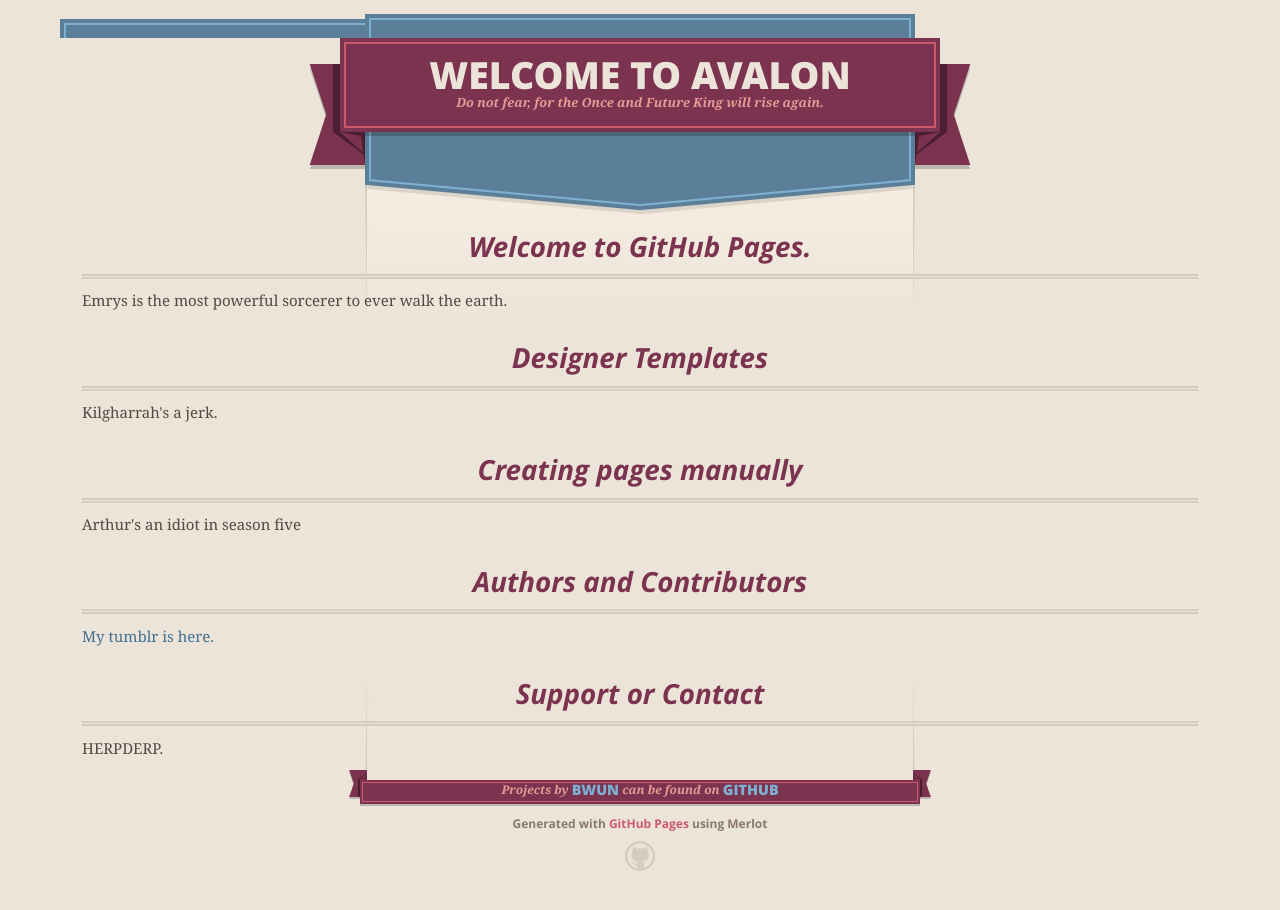
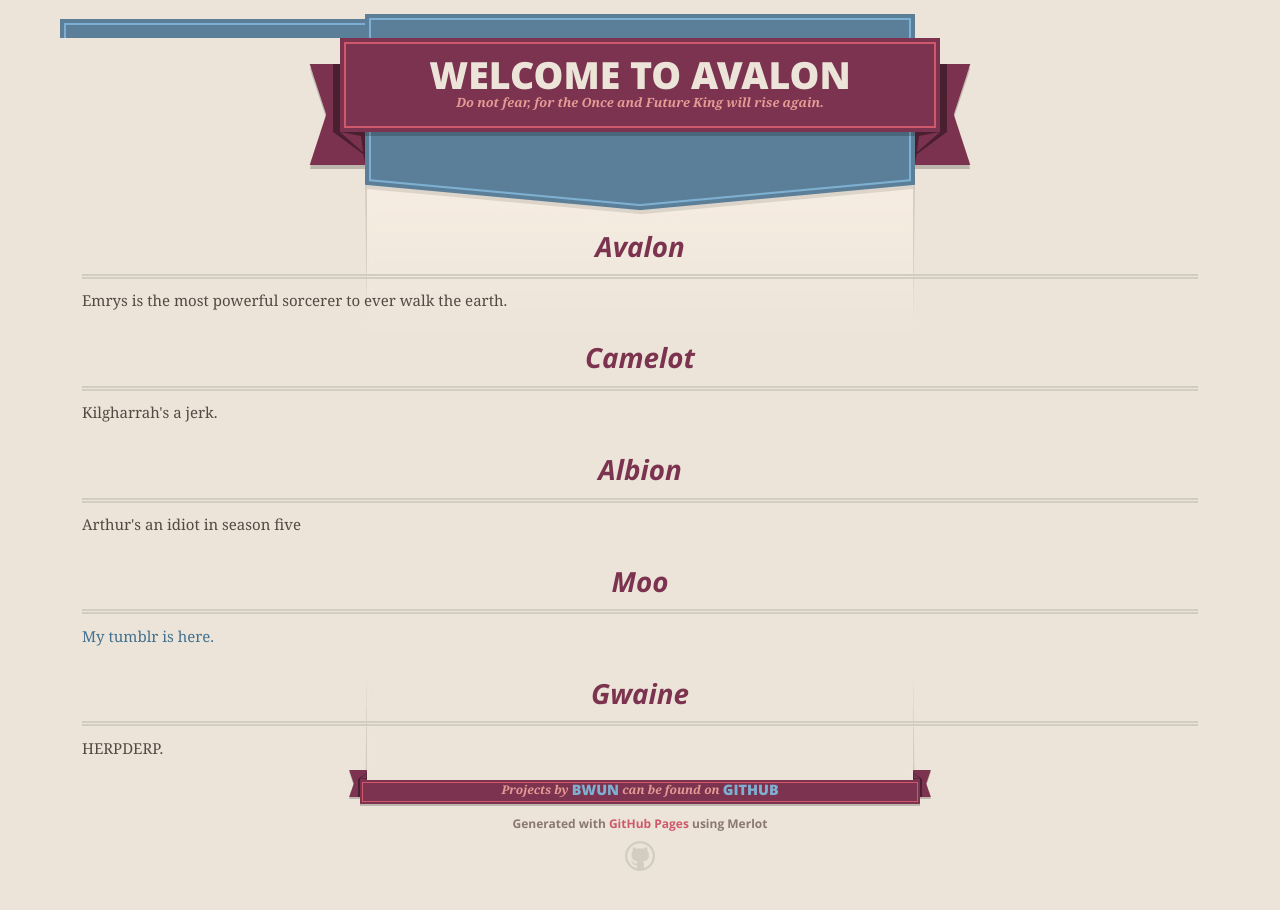
Before and after one commit to bwun/bwun.github.io, a plain HTML site: page index.html in a window 1280 px wide. Drawn offline with nearby package versions, Linux system fonts and the light colour scheme.

Commit message:
Update index.html

```diff
--- a/index.html
+++ b/index.html
@@ -44,27 +44,27 @@
 
       <section id="main_content">
         <h3>
-<a id="welcome-to-github-pages" class="anchor" href="#welcome-to-github-pages" aria-hidden="true"><span class="octicon octicon-link"></span></a>Welcome to GitHub Pages.</h3>
+<a id="welcome-to-github-pages" class="anchor" href="#welcome-to-github-pages" aria-hidden="true"><span class="octicon octicon-link"></span></a>Avalon</h3>
 
 <p>Emrys is the most powerful sorcerer to ever walk the earth.</p>
 
 <h3>
-<a id="designer-templates" class="anchor" href="#designer-templates" aria-hidden="true"><span class="octicon octicon-link"></span></a>Designer Templates</h3>
+<a id="designer-templates" class="anchor" href="#designer-templates" aria-hidden="true"><span class="octicon octicon-link"></span></a>Camelot</h3>
 
 <p>Kilgharrah's a jerk.</p>
 
 <h3>
-<a id="creating-pages-manually" class="anchor" href="#creating-pages-manually" aria-hidden="true"><span class="octicon octicon-link"></span></a>Creating pages manually</h3>
+<a id="creating-pages-manually" class="anchor" href="#creating-pages-manually" aria-hidden="true"><span class="octicon octicon-link"></span></a>Albion</h3>
 
 <p>Arthur's an idiot in season five</p>
 
 <h3>
-<a id="authors-and-contributors" class="anchor" href="#authors-and-contributors" aria-hidden="true"><span class="octicon octicon-link"></span></a>Authors and Contributors</h3>
+<a id="authors-and-contributors" class="anchor" href="#authors-and-contributors" aria-hidden="true"><span class="octicon octicon-link"></span></a>Moo</h3>
 
 <p><a href="http://www.merlin-the-dragonlord.tumblr.com">My tumblr is here.</a></p>
 
 <h3>
-<a id="support-or-contact" class="anchor" href="#support-or-contact" aria-hidden="true"><span class="octicon octicon-link"></span></a>Support or Contact</h3>
+<a id="support-or-contact" class="anchor" href="#support-or-contact" aria-hidden="true"><span class="octicon octicon-link"></span></a>Gwaine</h3>
 
 <p>HERPDERP.</p>
       </section>
```
